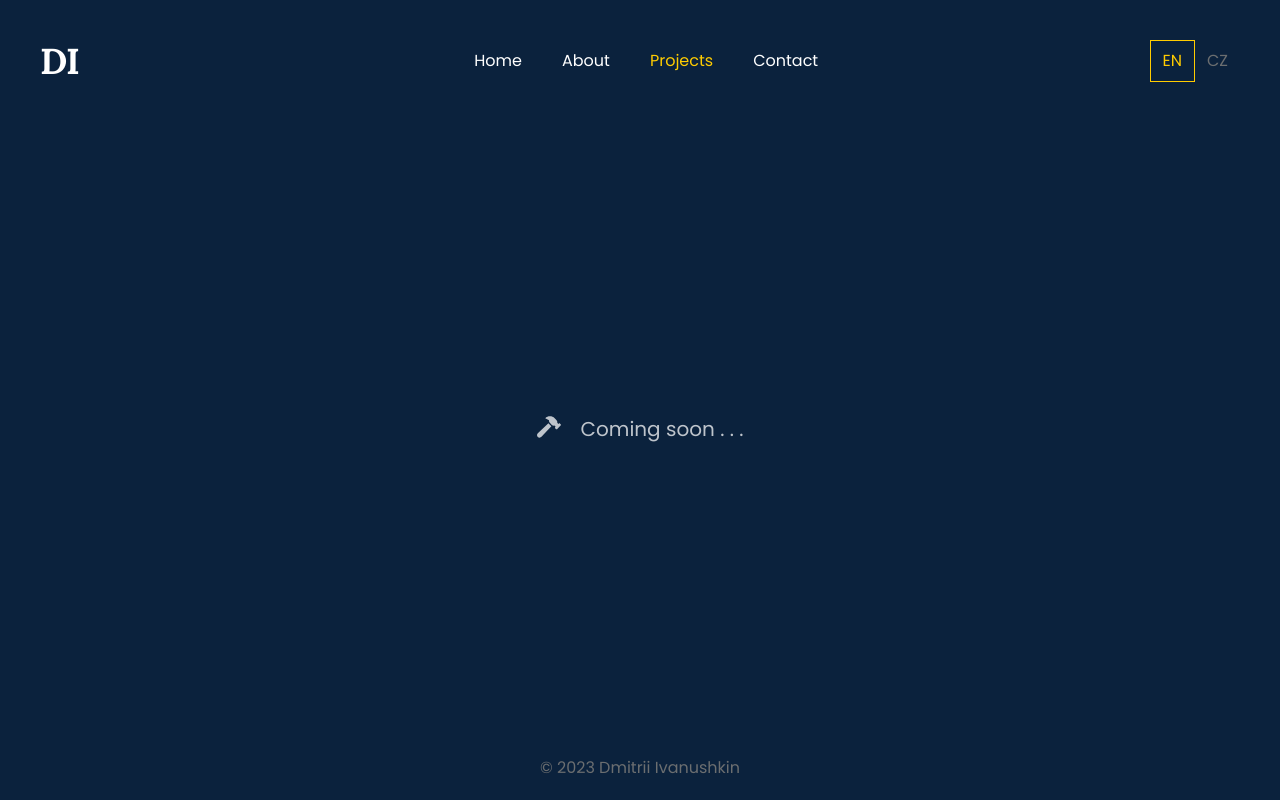
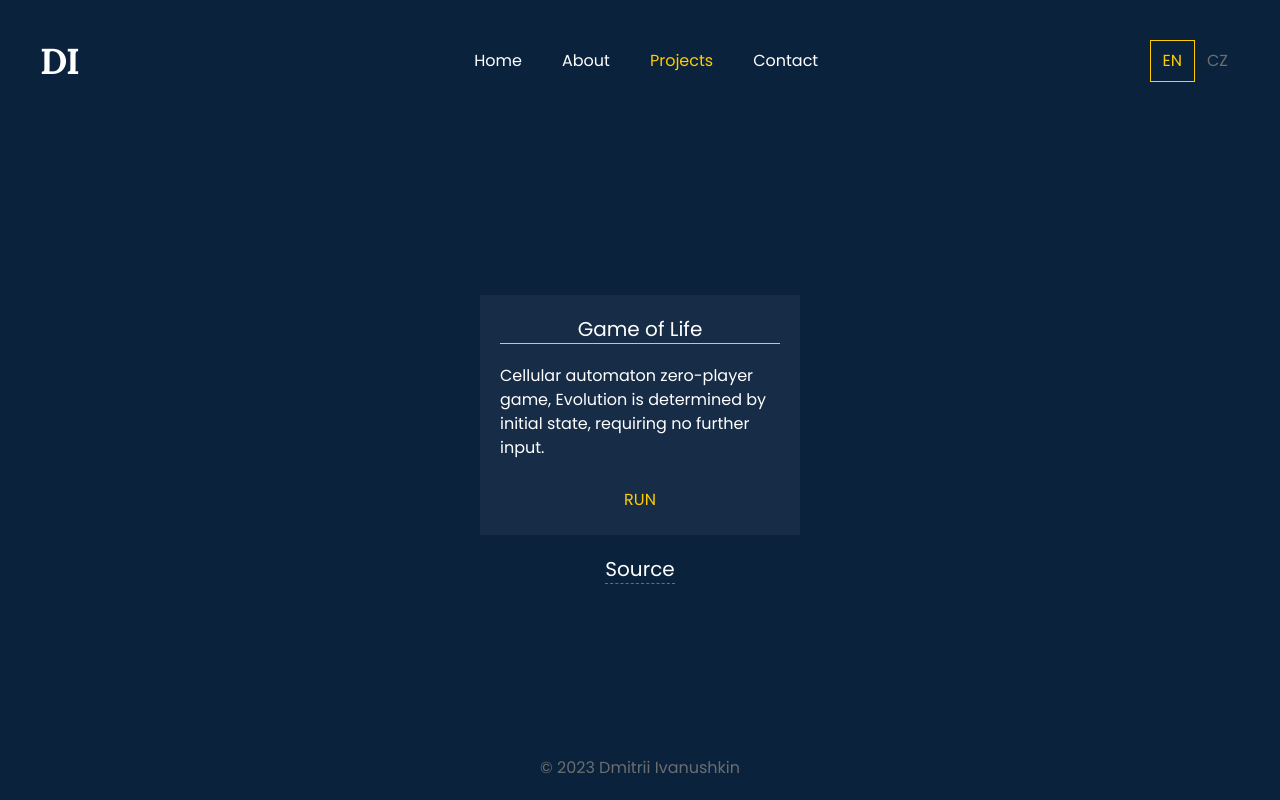
Before and after one commit to lasjdhu/web-page, a React (Create React App) app: page /projects in a window 1280 px wide. Built offline with nearby package versions, Linux system fonts and the light colour scheme.

Commit message:
fix(About): translate
build(Projects, Project)

refactor(index.html): GOL

```diff
--- a/public/projects/game-of-life/style.css
+++ b/public/projects/game-of-life/style.css
@@ -8,15 +8,44 @@ html {
 }
 
 header {
-    font-family: 'Press Start 2P', serif;
+    display: flex;
     font-size: 1.5rem;
-    text-align: center;
-    margin-top: 2rem;
+    flex-direction: column;
+    align-items: center;
 }
 
-@media only screen and (max-width: 767px) {
+h1, h2 {
+    font-family: 'Press Start 2P', serif;
+}
+
+a {
+    position: absolute;
+    top: 0;
+    left: 0;
+    text-decoration: none;
+    font-family: 'Source Code Pro', monospace;
+    font-size: 1.2rem;
+    background-color: #000;
+    color: #fff;
+    border: 1px solid #fff;
+    padding: 0.5rem 1rem;
+    margin: 3rem;
+    text-align: center;
+}
+
+@media only screen and (max-width: 1100px) {
     header {
         font-size: 1rem;
+    }
+
+    a {
+        position: relative;
+        margin: 0.5rem 0;
+    }
+
+    h1 {
+        margin-inline: 1.5rem;
+        text-align: center;
     }
 }
 
@@ -78,7 +107,8 @@ header {
 .gameCanvas {
     display: flex;
     border: 1px solid white;
-    margin: 3rem auto;
+    margin: auto;
+    margin-bottom: 3rem;
     padding: 1rem 1rem;
     width: 80%;
     max-width: 480px;
@@ -89,3 +119,29 @@ header {
         margin: 2rem auto;
     }
 }
+
+.rules {
+    text-align: center;
+    margin: 2rem auto;
+    margin-top: 5rem;
+    width: 80%;
+    max-width: 480px;
+    list-style-type: none;
+    padding: 0;
+}
+
+li {
+    font-family: 'Source Code Pro', monospace;
+    font-size: 1.3rem;
+    margin-bottom: 1rem;
+}
+
+@media only screen and (max-width: 767px) {
+    .rules {
+        margin-top: 2rem;
+    }
+
+    li {
+        font-size: 1em;
+    }
+}
--- a/src/App.jsx
+++ b/src/App.jsx
@@ -7,6 +7,7 @@ import Home from "./components/pages/Home";
 import About from "./components/pages/About";
 import Projects from "./components/pages/Projects";
 import Contact from "./components/pages/Contact";
+import GameOfLife from "./components/pages/projects/GameOfLife";
 
 function App() {
   useEffect(() => {
@@ -30,10 +31,7 @@ function App() {
             <Route path='/' element={<Home />} />
             <Route path='/about' element={<About/>} />
             <Route path='/projects' element={<Projects />} />
-            <Route path='/projects/game-of-life' render={() => {
-              window.location.href = '/projects/game-of-life/index.html'
-              return null
-            }} />
+            <Route path='/projects/game-of-life' element={<GameOfLife />} />
             <Route path='/contact' element={<Contact />} />
           </Routes>
       </Router>
--- a/src/components/pages/About.jsx
+++ b/src/components/pages/About.jsx
@@ -12,7 +12,7 @@ function About() {
     return (
          <main className="mb-auto">
             <h1 className="lg:text-8xl text-6xl text-center my-20">{t("Skills")}</h1>
-            <section className="lg:flex justify-center border-2 bg-white bg-opacity-5 border-white lg:mx-20 mx-5">
+            <section className="lg:flex justify-center border-2 bg-white bg-opacity-5 border-white lg:mx-20 mx-10">
                 <div className="lg:w-1/3 lg:border-r-2 border-white m-16 lg:mx-0 lg:px-16 px-0">
                     <h2 className="text-2xl text-white mb-5 tracking-widest">{t("LANGUAGES")}</h2>
                     <List props={langs}/>
@@ -30,11 +30,11 @@ function About() {
             </section>
             <h1 className="lg:text-8xl text-6xl text-center my-20">{t("Education")}</h1>
             <section className="lg:flex mb-20">
-                <EduNode school="Business High School" place="Russia" yrs="2018-2020" />
-                <div id="divider-hor1" className="lg:hidden mx-auto w-0.5 h-32 bg-white my-10"></div>
+                <EduNode school="Business High School" place="Russia" yrs="2018 - 2020" />
+                <div id="divider-hor1" className="lg:hidden mx-auto w-0.5 h-28 bg-white my-10"></div>
                 <EduNode school="Skive College" place="Denmark" yrs="2019" src={Skive} />
-                <div id="divider-hor2" className="lg:hidden mx-auto w-0.5 h-32 bg-white my-10"></div>
-                <EduNode school="Brno University of Technology" place="Czech Republic" yrs="2021-..." src={VUT} />
+                <div id="divider-hor2" className="lg:hidden mx-auto w-0.5 h-28 bg-white my-10"></div>
+                <EduNode school="Brno University of Technology" place="Czech Republic" yrs="2021 - ..." src={VUT} />
             </section>
         </main>
     );
--- a/src/components/pages/Projects.jsx
+++ b/src/components/pages/Projects.jsx
@@ -1,13 +1,26 @@
 import React from "react";
-import Badge from "../reusable/Badge";
+import { NavLink } from "react-router-dom";
+import Project from "../reusable/Project";
 
 function Projects() {
-    return (
-        <main className="m-auto">
-            <Badge />
-            {/*<a to="/projects/game-of-life">First</a>*/}
-        </main>
-    );
+  return (
+    <main className="m-auto">
+        <article className="text-center">
+            <NavLink to="/projects/game-of-life" >
+                <Project
+                    title="Game of Life"
+                    desc="Cellular automaton zero-player game, Evolution is determined by initial state, requiring no further input."
+                />
+            </NavLink>
+            <a
+                href="https://github.com/re-roll/game-of-life"
+                className="text-center text-xl border-gray border-b border-dashed"
+            >
+                Source
+            </a>
+        </article>
+    </main>
+  );
 }
 
 export default Projects;
--- /dev/null
+++ b/src/components/pages/projects/GameOfLife.jsx
@@ -0,0 +1,11 @@
+import React from "react";
+
+function GameOfLife() {
+  React.useEffect(() => {
+    window.location.href = '/projects/game-of-life';
+  }, []);
+
+  return null;
+}
+
+export default GameOfLife;
--- a/src/components/reusable/EduNode.jsx
+++ b/src/components/reusable/EduNode.jsx
@@ -15,8 +15,8 @@ function EduNode(props) {
 	return (
 		<div className="lg:w-1/3 lg:flex justify-center">
             <div>
-                <h2 className="text-2xl text-white text-center tracking-widest">{t(props.school)}</h2>
-                <p className="text-gray text-center">{props.place}</p>
+                <h2 className="text-2xl text-white text-center tracking-widest">{props.school}</h2>
+                <p className="text-gray text-center">{t(props.place)}</p>
                 <p className="text-gray text-center">{props.yrs}</p>
             </div>
             { image && <img src={props.src} alt="logo" loading="lazy" className="h-20 w-auto lg:mx-10 mx-auto lg:mt-0 mt-5" />}
--- /dev/null
+++ b/src/components/reusable/Project.jsx
@@ -0,0 +1,15 @@
+import React from "react";
+
+function Project(props) {
+	return (
+		<div className="block text-center h-60 w-80 bg-white bg-opacity-5 center transition ease-in-out hover:-translate-y-1 hover:scale-105 duration-300 m-5">
+            <h2 className="text-xl pt-5 m-5 border-b border-accent">{props.title}</h2>
+            <p className="text-left m-5">{props.desc}</p>
+            <div className="text-accent inline-block mt-4 px-3 py-2 lg:mt-0">
+                RUN
+            </div>
+        </div>
+	);
+}
+
+export default Project;
--- a/src/i18n/locales/cz/translations.json
+++ b/src/i18n/locales/cz/translations.json
@@ -8,7 +8,7 @@
 	"My name is Dmitrii Ivanushkin": "Jmenuju se Dmitrii Ivanushkin",
 	"I am a software developer": "Jsem software developer",
 	"Education": "Vzdělání",
-	"Skills": "Dovednosti",
+	"Skills": "Zkušenosti",
 	"LANGUAGES": "JAZYKY",
 	"FRAMEWORKS": "FRAMEWORKY",
 	"LIBRARIES": "KNIHOVNY",
--- a/tailwind.config.js
+++ b/tailwind.config.js
@@ -14,7 +14,6 @@ module.exports = {
       black: colors.black,
       'accent': '#FFCC00',
       'midnight': '#0B223D',
-      'next': '#222629',
       'gray': '#6B6E70',
     },
   },
```
Also changed, not shown: public/projects/game-of-life/index.html (+10 -0 lines), src/img/preview-GOL.png (added).
